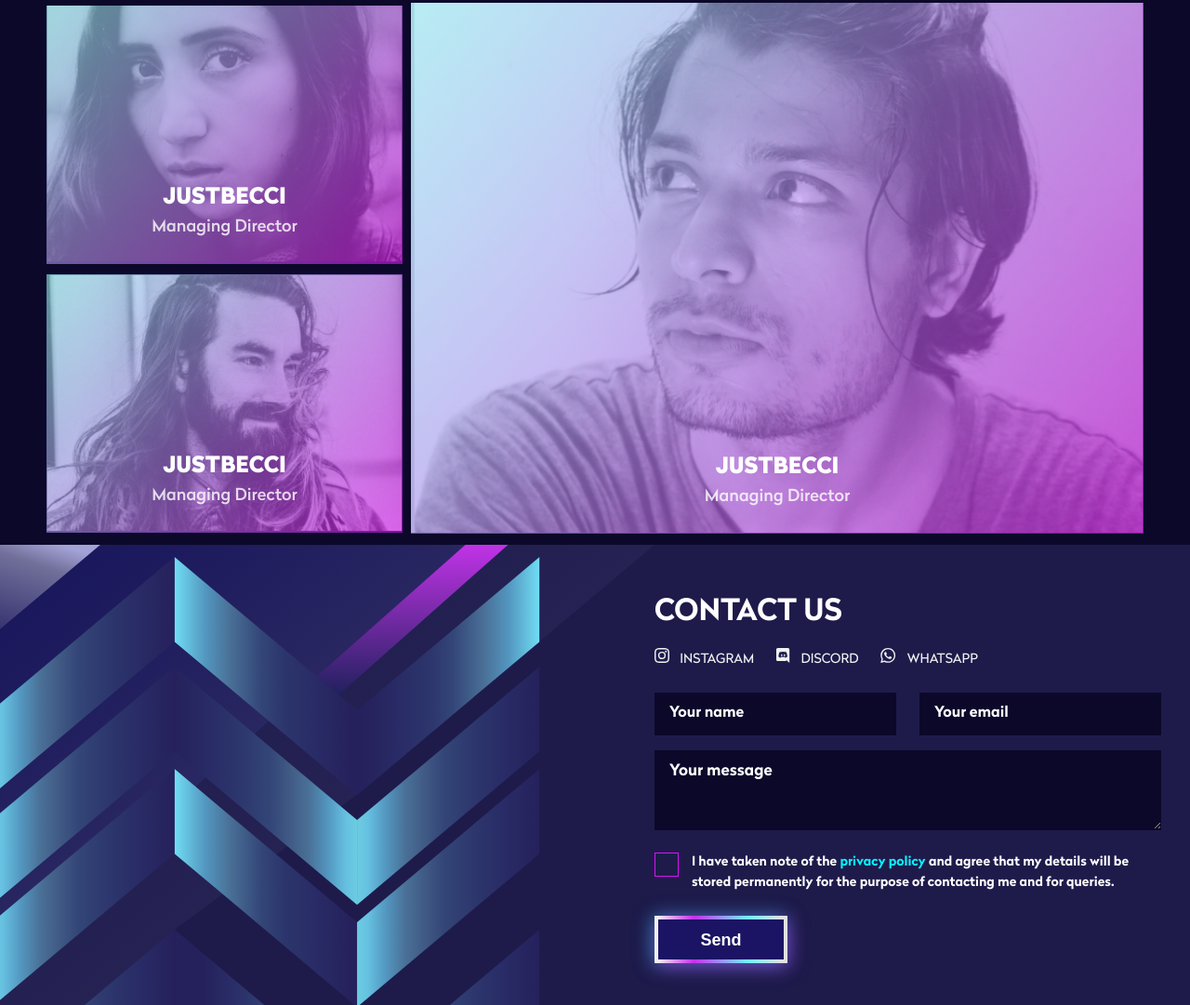
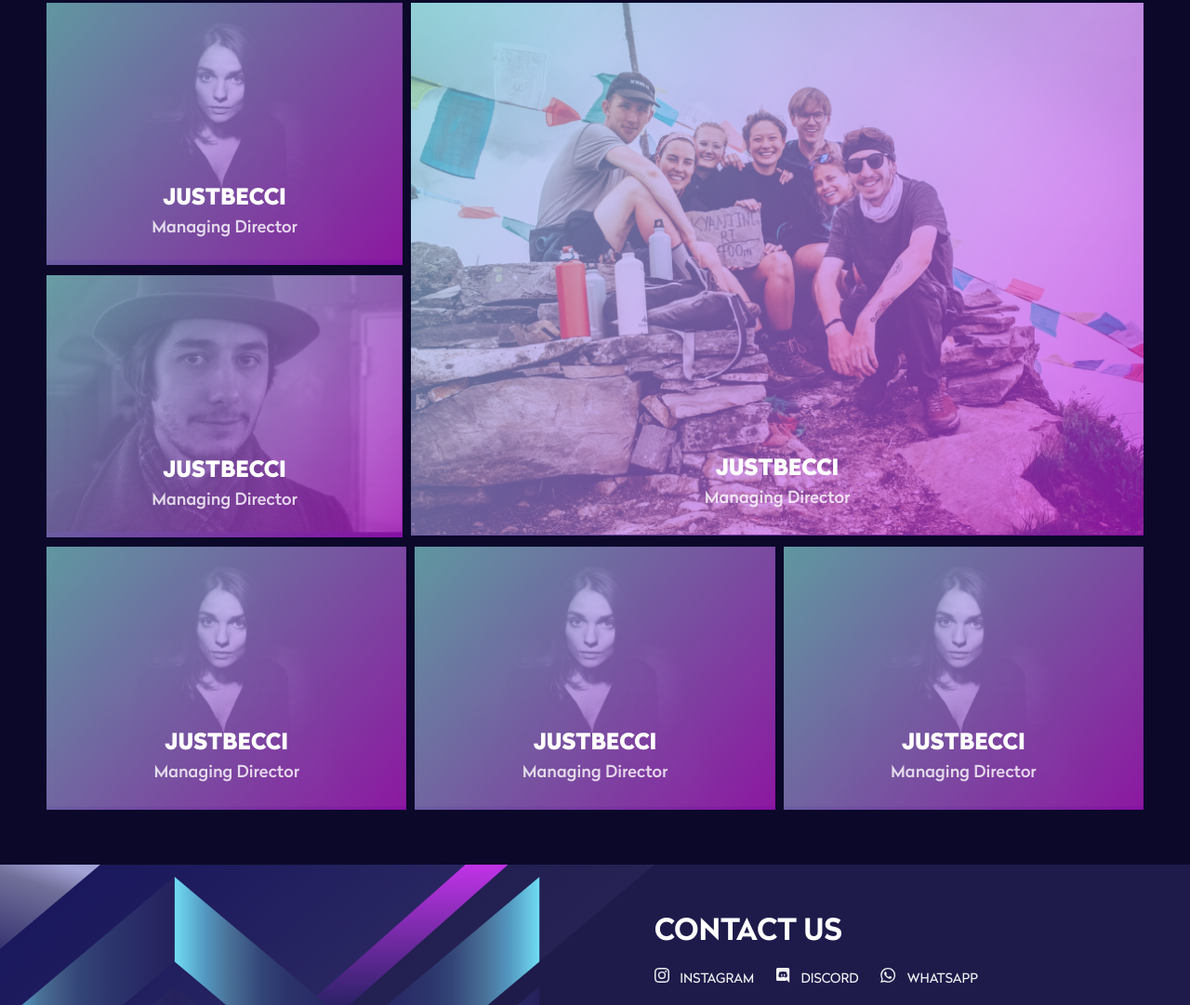
Before and after one commit to DmitriySkor/fairpay, a website: page app/team.html in a window 1280 px wide. Shown: the part 1041-2122 px from the top of the page at 93% size. Drawn offline with nearby package versions, Linux system fonts and the light colour scheme; files that its build step writes are made by us from their sources; files whose address does not match are found by name.

Commit message:
add team page

```diff
--- a/app/styles/sass/blocks/team.scss
+++ b/app/styles/sass/blocks/team.scss
@@ -30,6 +30,7 @@
 
 .team_face{
     margin-top: 32px;
+    margin-bottom: 49px;
     display: flex;
     flex-direction: row;
     justify-content: space-between;
@@ -97,7 +98,7 @@ color: #FFFFFF;
     display: flex;
     flex-direction: row;
     justify-content: space-between;
-    align-items: center;
+    // align-items: center;
     margin-bottom: 9px;
 }
 
@@ -105,7 +106,7 @@ color: #FFFFFF;
     display: flex;
     flex-direction: row;
     justify-content: space-between;
-    align-items: center;
+    // align-items: center;
     margin-bottom: 9px;
 }
 
@@ -115,6 +116,7 @@ color: #FFFFFF;
 }
 
 .small_faces{
+    max-width: 33%;
     display: flex;
     flex-direction: column;
     justify-content: center;
@@ -160,3 +162,58 @@ a.face_wrap_small:hover{
 .small_face:last-child{
     margin-bottom: 0px;
 }
+
+.face_line_repeat{
+    display: flex;
+    flex-direction: row;
+    justify-content: space-between;
+    align-items: flex-start;
+}
+
+.face_line_repeat > .small_face{
+    margin-right: 9px;
+}
+
+.face_line_repeat > .small_face:last-child{
+    margin-right: 0px;
+}
+
+@media (max-width: 767.98px) {
+    .face_line_one, .face_line_two{
+        flex-direction: column;
+    }
+
+    .big_face{
+        margin-right: 0px;
+        margin-bottom: 9px;
+    }
+
+    .face_line_two .big_face{
+        margin-left: 0px;
+        margin-top: 9px;
+        margin-bottom: 0px;
+    }
+
+    .small_faces{
+        max-width: 100%;
+    }
+
+    .small_face{
+        overflow: hidden;
+    }
+
+    .face_wrap_small{
+        height: 100%;
+    }
+
+    .face_line_repeat{
+        flex-direction: column;
+        width: 100%;
+    }
+}
+
+@media (max-width: 575.98px) {
+    .team_subtitle{
+        font-size: 23px;
+    }
+}
--- a/app/team.html
+++ b/app/team.html
@@ -55,7 +55,7 @@
         <div class="face_line_two">
             <div class="small_faces">
               <div class="small_face">
-                <img src="images/dist/team-face2.png" alt="" />
+                <img src="images/dist/team-face4.png" alt="" />
                 <a class="face_wrap_small" href="#">
                   <p class="team_name">JUSTBECCI</p>
                   <p class="team_position">Managing Director</p>
@@ -63,7 +63,7 @@
               </div>
 
               <div class="small_face">
-                <img src="images/dist/team-face3.png" alt="" />
+                <img src="images/dist/team-face5.png" alt="" />
                 <a class="face_wrap_small" href="#">
                   <p class="team_name">JUSTBECCI</p>
                   <p class="team_position">Managing Director</p>
@@ -71,12 +71,35 @@
               </div>
             </div>
             <div class="big_face">
-                <img src="images/dist/team-face1.png" alt="" />
+                <img src="images/dist/team-face6.png" alt="" />
                 <a class="face_wrap" href="#">
                   <p class="team_name">JUSTBECCI</p>
                   <p class="team_position">Managing Director</p>
                 </a>
               </div>
+          </div>
+          <div class="face_line_repeat">
+            <div class="small_face">
+              <img src="images/dist/team-face4.png" alt="" />
+              <a class="face_wrap_small" href="#">
+                <p class="team_name">JUSTBECCI</p>
+                <p class="team_position">Managing Director</p>
+              </a>
+            </div>
+            <div class="small_face">
+              <img src="images/dist/team-face4.png" alt="" />
+              <a class="face_wrap_small" href="#">
+                <p class="team_name">JUSTBECCI</p>
+                <p class="team_position">Managing Director</p>
+              </a>
+            </div>
+            <div class="small_face">
+              <img src="images/dist/team-face4.png" alt="" />
+              <a class="face_wrap_small" href="#">
+                <p class="team_name">JUSTBECCI</p>
+                <p class="team_position">Managing Director</p>
+              </a>
+            </div>
           </div>
       </div>
     </div>
```
Also changed, not shown: app/css/main.min.css, app/images/dist/team-face10.png (added), app/images/dist/team-face4.png (added), app/images/dist/team-face5.png (added), app/images/dist/team-face6.png (added), app/images/dist/team-face7.png (added), app/images/dist/team-face9.png (added), app/images/src/team-face10.png (added), app/images/src/team-face4.png (added), app/images/src/team-face5.png (added), app/images/src/team-face6.png (added), app/images/src/team-face7.png (added), app/images/src/team-face9.png (added), 1 other file.
